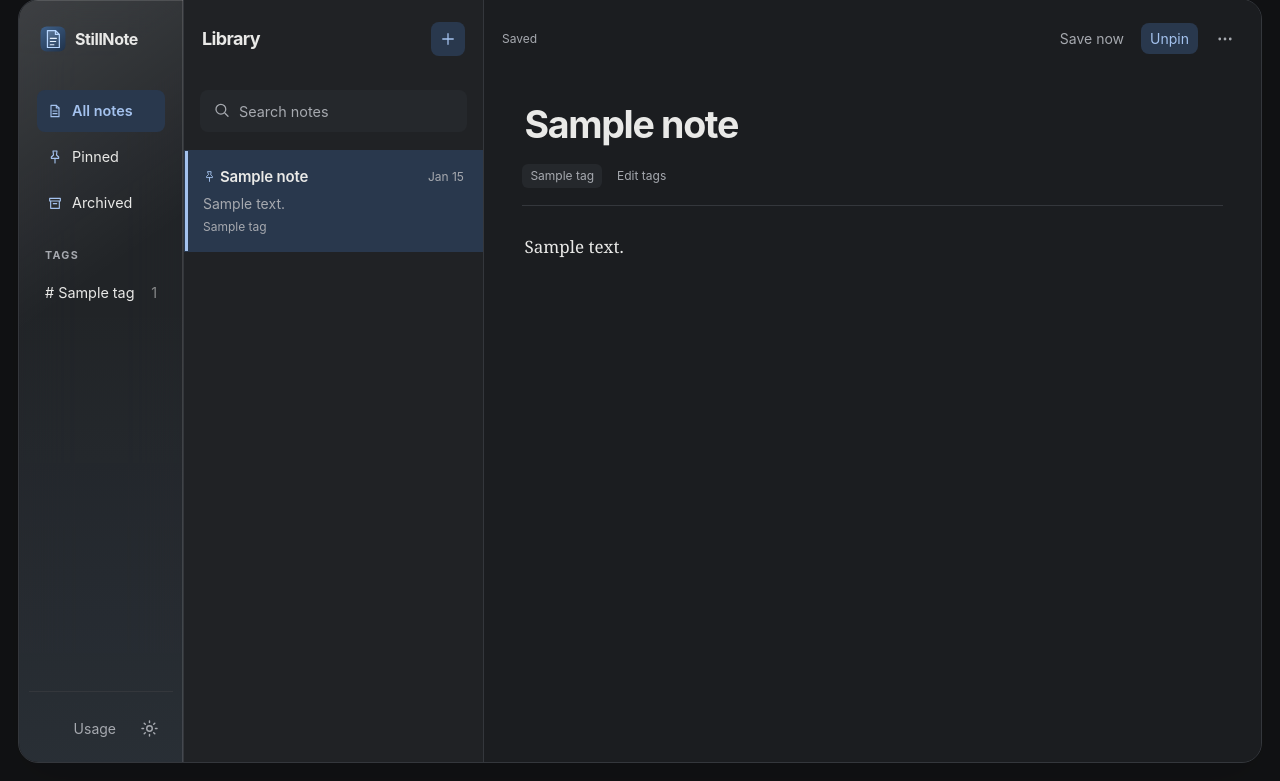
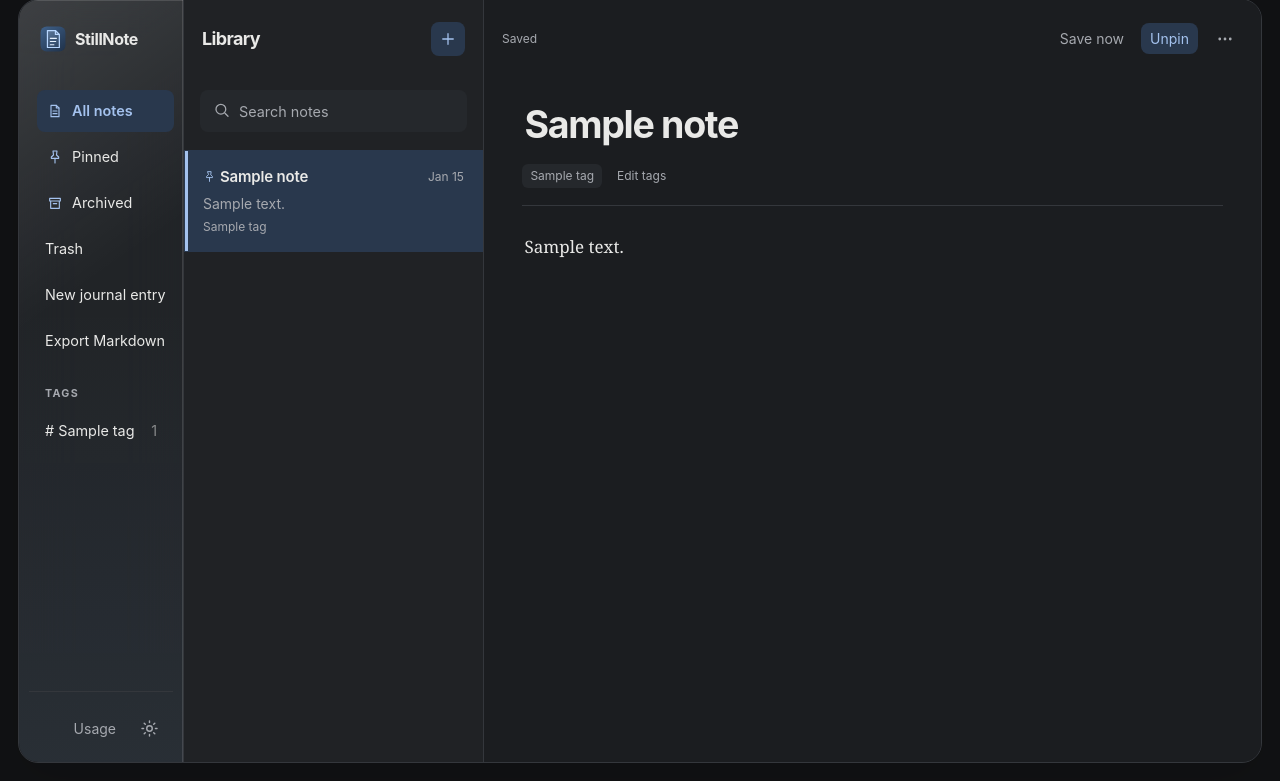
Before and after one commit to PeasantL/StillNote, a Flask app: page / in a window 1280 px wide. Shown: the part 19-800 px from the top of the page. Run offline with Flask 3, Linux system fonts and the light colour scheme; tables that the repository leaves empty hold one stand-in row (values such as "Sample post"); some libraries are stand-ins or nearby versions.

Commit message:
feat: add recoverable trash and dated journal capture

```diff
--- a/app.py
+++ b/app.py
@@ -70,6 +70,8 @@ def create_app(test_config=None):
             columns = {row["name"] for row in database.execute("PRAGMA table_info(notes)")}
             if "revision" not in columns:
                 database.execute("ALTER TABLE notes ADD COLUMN revision INTEGER NOT NULL DEFAULT 1")
+            if "deleted_at" not in columns:
+                database.execute("ALTER TABLE notes ADD COLUMN deleted_at TEXT")
             database.execute("CREATE INDEX IF NOT EXISTS note_tags_tag_idx ON note_tags(tag_id, note_id)")
 
     def note_as_dict(database, row):
@@ -87,9 +89,9 @@ def create_app(test_config=None):
         result["tags"] = [tag["name"] for tag in tags]
         return result
 
-    def get_note(database, note_id):
+    def get_note(database, note_id, include_deleted=False):
         row = database.execute("SELECT * FROM notes WHERE id = ?", (note_id,)).fetchone()
-        if row is None:
+        if row is None or (row["deleted_at"] and not include_deleted):
             abort(404)
         return row
 
@@ -177,13 +179,16 @@ def create_app(test_config=None):
         summary = request.args.get("summary") == "1"
         fields = "notes.*"
         if summary:
-            fields = "notes.id, notes.title, notes.pinned, notes.archived, notes.created_at, notes.updated_at, notes.revision, substr(notes.content, 1, 240) AS preview"
+            fields = "notes.id, notes.title, notes.pinned, notes.archived, notes.created_at, notes.updated_at, notes.revision, notes.deleted_at, substr(notes.content, 1, 240) AS preview"
         sql = f"SELECT DISTINCT {fields} FROM notes"
         parameters = []
         if tag:
             sql += " JOIN note_tags ON note_tags.note_id = notes.id JOIN tags ON tags.id = note_tags.tag_id"
-        sql += " WHERE notes.archived = ?"
-        parameters.append(archived)
+        if request.args.get("trash") == "1":
+            sql += " WHERE notes.deleted_at IS NOT NULL"
+        else:
+            sql += " WHERE notes.deleted_at IS NULL AND notes.archived = ?"
+            parameters.append(archived)
         if search:
             sql += " AND (notes.title LIKE ? ESCAPE '\\' OR notes.content LIKE ? ESCAPE '\\')"
             escaped = search.replace("\\", "\\\\").replace("%", "\\%").replace("_", "\\_")
@@ -226,7 +231,7 @@ def create_app(test_config=None):
     @app.get("/api/notes/<int:note_id>")
     def read_note(note_id):
         with connect() as database:
-            return jsonify(note_as_dict(database, get_note(database, note_id)))
+            return jsonify(note_as_dict(database, get_note(database, note_id, request.args.get("trash") == "1")))
 
     @app.patch("/api/notes/<int:note_id>")
     def update_note(note_id):
@@ -237,7 +242,9 @@ def create_app(test_config=None):
             return {"error": "No supported fields were provided."}, 400
         with connect() as database:
             database.execute("BEGIN IMMEDIATE")
-            current = get_note(database, note_id)
+            current = get_note(database, note_id, include_deleted=True)
+            if current["deleted_at"]:
+                return {"error": "This note is in Trash. Recover your draft as a new note or restore the saved note first."}, 409
             if "revision" in payload and payload["revision"] != current["revision"]:
                 return {"error": "This note changed elsewhere. Your edits are kept locally; reopen the note to review them.", "current": note_as_dict(database, current)}, 409
             title = str(payload.get("title", current["title"])).strip()[:200] or "Untitled note"
@@ -252,11 +259,48 @@ def create_app(test_config=None):
                 replace_tags(database, note_id, normalise_tags(payload["tags"]))
             return jsonify(note_as_dict(database, get_note(database, note_id)))
 
+    def check_revision(payload, current, required=False):
+        if required and "revision" not in payload:
+            abort(400, description="A revision is required.")
+        if "revision" in payload and payload["revision"] != current["revision"]:
+            abort(409, description="This note changed elsewhere. Reopen it before trying again.")
+
     @app.delete("/api/notes/<int:note_id>")
     def delete_note(note_id):
+        payload = payload_object() if request.data else {}
+        validate_fields(payload)
         with connect() as database:
-            get_note(database, note_id)
+            database.execute("BEGIN IMMEDIATE")
+            current = get_note(database, note_id)
+            check_revision(payload, current)
+            database.execute("UPDATE notes SET deleted_at = ?, revision = revision + 1 WHERE id = ?", (utc_now(), note_id))
+        return Response(status=204)
+
+    @app.post("/api/notes/<int:note_id>/restore")
+    def restore_note(note_id):
+        payload = payload_object()
+        validate_fields(payload)
+        with connect() as database:
+            database.execute("BEGIN IMMEDIATE")
+            current = get_note(database, note_id, include_deleted=True)
+            check_revision(payload, current, required=True)
+            if not current["deleted_at"]:
+                abort(409, description="This note is not in Trash.")
+            database.execute("UPDATE notes SET deleted_at = NULL, revision = revision + 1 WHERE id = ?", (note_id,))
+            return jsonify(note_as_dict(database, get_note(database, note_id)))
+
+    @app.delete("/api/notes/<int:note_id>/permanent")
+    def permanently_delete_note(note_id):
+        payload = payload_object()
+        validate_fields(payload)
+        with connect() as database:
+            database.execute("BEGIN IMMEDIATE")
+            current = get_note(database, note_id, include_deleted=True)
+            check_revision(payload, current, required=True)
+            if not current["deleted_at"]:
+                abort(409, description="Move this note to Trash before deleting it permanently.")
             database.execute("DELETE FROM notes WHERE id = ?", (note_id,))
+            database.execute("DELETE FROM tags WHERE id NOT IN (SELECT tag_id FROM note_tags)")
         return Response(status=204)
 
     @app.get("/api/tags")
@@ -267,7 +311,7 @@ def create_app(test_config=None):
                 SELECT tags.name, COUNT(note_tags.note_id) AS note_count
                 FROM tags JOIN note_tags ON note_tags.tag_id = tags.id
                 JOIN notes ON notes.id = note_tags.note_id
-                WHERE notes.archived = 0
+                WHERE notes.archived = 0 AND notes.deleted_at IS NULL
                 GROUP BY tags.id ORDER BY tags.name COLLATE NOCASE
                 """
             ).fetchall()
@@ -278,7 +322,7 @@ def create_app(test_config=None):
         memory_file = io.BytesIO()
         used_names = set()
         with connect() as database, zipfile.ZipFile(memory_file, "w", zipfile.ZIP_DEFLATED) as archive:
-            rows = database.execute("SELECT * FROM notes ORDER BY updated_at DESC").fetchall()
+            rows = database.execute("SELECT * FROM notes WHERE deleted_at IS NULL ORDER BY updated_at DESC").fetchall()
             for row in rows:
                 base = "".join(character for character in row["title"] if character.isalnum() or character in " -_").strip() or "untitled-note"
                 filename = f"{base[:80]}.md"
--- a/static/app.js
+++ b/static/app.js
@@ -8,7 +8,7 @@ const DRAFT_PREFIX = 'stillnote-draft-';
 const LAST_NOTE_KEY = 'stillnote-last-note';
 const el = Object.fromEntries([
   'notesList', 'emptyList', 'emptyEditor', 'editor', 'noteTitle', 'noteTags', 'noteContent',
-  'saveStatus', 'saveNow', 'draftNotice', 'recoverDraft', 'discardDraft', 'pinNote', 'archiveNote', 'deleteNote', 'newNote', 'search', 'tagList',
+  'newJournal', 'exportNotes', 'restoreTrash', 'permanentDelete', 'saveStatus', 'saveNow', 'draftNotice', 'recoverDraft', 'discardDraft', 'pinNote', 'archiveNote', 'deleteNote', 'newNote', 'search', 'tagList',
   'tagChips', 'editTags', 'tagEditor', 'doneTags', 'emptyNewNote', 'emptyEditorTitle', 'emptyEditorDescription', 'themeButton', 'openSidebar', 'closeSidebar', 'sidebarScrim', 'backToList', 'messageToast', 'messageText'
 ].map(id => [id, document.getElementById(id)]));
 
@@ -79,6 +79,7 @@ function displayDate(value) {
 async function loadNotes() {
   const requestId = ++state.listRequest;
   const parameters = new URLSearchParams({ summary: '1' });
+  if (state.view === 'trash') parameters.set('trash', '1');
   if (state.view === 'archived') parameters.set('archived', '1');
   if (state.search) parameters.set('q', state.search);
   if (state.tag) parameters.set('tag', state.tag);
@@ -100,7 +101,7 @@ function renderNotes() {
     </button>`;
   }).join('');
   el.emptyList.classList.toggle('d-none', state.notes.length > 0);
-  el.emptyList.textContent = state.search ? 'No matching notes.' : state.view === 'pinned' ? 'No pinned notes yet.' : state.view === 'archived' ? 'No archived notes.' : 'No notes here yet.';
+  el.emptyList.textContent = state.search ? 'No matching notes.' : state.view === 'pinned' ? 'No pinned notes yet.' : state.view === 'trash' ? 'Trash is empty.' : state.view === 'archived' ? 'No archived notes.' : 'No notes here yet.';
 }
 
 function renderTagChips() {
@@ -138,7 +139,7 @@ function showEditor(note) {
   el.noteTitle.value = note.title;
   el.noteContent.value = note.content;
   el.noteTags.value = note.tags.join(', ');
-  const draft = readDraft(note.id);
+  const draft = note.deleted_at ? null : readDraft(note.id);
   if (draft) {
     el.noteTitle.value = draft.title;
     el.noteContent.value = draft.content;
@@ -150,6 +151,10 @@ function showEditor(note) {
     el.draftNotice.classList.toggle('d-none', !state.conflict);
   }
   closeTagEditor();
+  lockEditor(false);
+  for (const button of [el.pinNote, el.archiveNote, el.deleteNote, el.saveNow, el.editTags]) button.classList.toggle('d-none', !!note.deleted_at);
+  for (const button of [el.restoreTrash, el.permanentDelete]) button.classList.toggle('d-none', !note.deleted_at);
+  if (note.deleted_at) el.saveStatus.textContent = 'In Trash — restore to edit';
   el.pinNote.setAttribute('aria-pressed', String(note.pinned));
   el.pinNote.textContent = note.pinned ? 'Unpin' : 'Pin';
   el.archiveNote.textContent = note.archived ? 'Restore' : 'Archive';
@@ -179,7 +184,7 @@ function keepDraft() {
 }
 
 function lockEditor(locked) {
-  [el.noteTitle, el.noteContent, el.noteTags].forEach(input => { input.readOnly = locked; });
+  [el.noteTitle, el.noteContent, el.noteTags].forEach(input => { input.readOnly = locked || !!state.selected?.deleted_at; });
 }
 
 async function navigate(action) {
@@ -193,7 +198,7 @@ async function navigate(action) {
 }
 
 async function selectNote(id) {
-  await navigate(async () => { showEditor(await api(`/api/notes/${id}`)); usage.record('note_open'); });
+  await navigate(async () => { showEditor(await api(`/api/notes/${id}${state.view === 'trash' ? '?trash=1' : ''}`)); usage.record('note_open'); });
 }
 
 async function restoreLastOpenedNote() {
@@ -203,7 +208,7 @@ async function restoreLastOpenedNote() {
   else { storage.remove(LAST_NOTE_KEY); showEmptyEditor(); }
 }
 
-async function createNote(initial = {}) {
+async function createNote(initial = {}, source = '') {
   await navigate(async () => {
     const note = await api('/api/notes', { method: 'POST', body: JSON.stringify(initial) });
     state.view = 'notes'; state.tag = ''; state.search = ''; el.search.value = '';
@@ -211,6 +216,7 @@ async function createNote(initial = {}) {
     await loadNotes();
     showEditor(note);
     usage.record('note_create');
+    if (source === 'journal') usage.record('journal');
     el.noteTitle.select();
   });
 }
@@ -227,7 +233,7 @@ function scheduleSave() {
 function updateListNote(note) {
   // Invalidate older responses which could put stale summaries back in the list.
   state.listRequest++;
-  const matches = note.archived === (state.view === 'archived')
+  const matches = (state.view === 'trash' ? !!note.deleted_at : !note.deleted_at && note.archived === (state.view === 'archived'))
     && (state.view !== 'pinned' || note.pinned)
     && (!state.tag || note.tags.some(tag => tag.toLowerCase() === state.tag.toLowerCase()))
     && (!state.search || `${note.title} ${note.content}`.toLowerCase().includes(state.search.toLowerCase()));
@@ -296,22 +302,23 @@ async function patchSelected(changes) {
   return success;
 }
 
-async function deleteSelected() {
-  if (!state.selected || !confirm(`Permanently delete “${state.selected.title}”?`)) return;
+async function changeTrash(action) {
+  if (!state.selected) return;
+  if (action === 'permanent' && !confirm(`Permanently delete “${state.selected.title}”? This cannot be undone.`)) return;
   await navigate(async () => {
-    await api(`/api/notes/${state.selected.id}`, { method: 'DELETE' });
+    const id = state.selected.id;
+    const suffix = action === 'trash' ? '' : `/${action}`;
+    await api(`/api/notes/${id}${suffix}`, {
+      method: action === 'restore' ? 'POST' : 'DELETE',
+      body: JSON.stringify({ revision: state.selected.revision })
+    });
+    if (action !== 'permanent') usage.record(action);
+    if (action === 'permanent') storage.remove(DRAFT_PREFIX + id);
     state.selected = null;
     storage.remove(LAST_NOTE_KEY);
-    state.view = 'notes'; state.tag = ''; state.search = ''; el.search.value = '';
-    setActiveView();
+    showEmptyEditor();
     await Promise.all([loadNotes(), loadTags()]);
-    const newestNote = state.notes.reduce((newest, note) => (
-      !newest || note.created_at > newest.created_at ? note : newest
-    ), null);
-    if (newestNote) showEditor(await api(`/api/notes/${newestNote.id}`));
-    else {
-      showEmptyEditor();
-    }
+    showMessage(action === 'trash' ? 'Moved to Trash. You can restore it from the sidebar.' : action === 'restore' ? 'Note restored to its previous library.' : 'Note permanently deleted.');
   });
 }
 
@@ -333,6 +340,7 @@ async function loadTags() {
 }
 
 function setActiveView() {
+  document.querySelector('.browser-title').textContent = state.tag ? `# ${state.tag}` : ({notes: 'Library', pinned: 'Pinned', archived: 'Archived', trash: 'Trash'}[state.view] || 'Library');
   document.querySelectorAll('[data-view]').forEach(button => button.classList.toggle('active', button.dataset.view === state.view && !state.tag));
 }
 
@@ -375,7 +383,9 @@ el.archiveNote.addEventListener('click', async () => {
   el.editor.classList.add('d-none'); el.emptyEditor.classList.remove('d-none');
   await loadNotes();
 });
-el.deleteNote.addEventListener('click', deleteSelected);
+el.deleteNote.addEventListener('click', () => changeTrash('trash'));
+el.restoreTrash.addEventListener('click', () => changeTrash('restore'));
+el.permanentDelete.addEventListener('click', () => changeTrash('permanent'));
 el.search.addEventListener('input', () => {
   clearTimeout(state.listTimer);
   state.listTimer = setTimeout(async () => { state.search = el.search.value.trim(); if (state.search) usage.record('search'); try { await loadNotes(); } catch (error) { showMessage(error.message); } }, 200);
@@ -461,3 +471,18 @@ Promise.all([loadNotes(), loadTags()])
   .then(restoreLastOpenedNote)
   .catch(error => showMessage(error.message))
   .finally(revealApp);
+
+el.newJournal.addEventListener('click', () => {
+  const today = new Date();
+  const date = `${today.getFullYear()}-${String(today.getMonth() + 1).padStart(2, '0')}-${String(today.getDate()).padStart(2, '0')}`;
+  closeSidebar();
+  createNote({ title: `Diary - ${date}`, tags: ['Diary'] }, 'journal');
+});
+el.exportNotes.addEventListener('click', () => navigate(async () => {
+  const response = await fetch('/export/notes.zip');
+  if (!response.ok) throw new Error('Export failed. Please try again.');
+  const url = URL.createObjectURL(await response.blob());
+  const link = document.createElement('a'); link.href = url; link.download = 'notes-export.zip'; link.click();
+  setTimeout(() => URL.revokeObjectURL(url), 1000);
+  usage.record('export');
+}));
--- a/templates/index.html
+++ b/templates/index.html
@@ -37,6 +37,9 @@
           <span class="nav-icon"><svg viewBox="0 0 24 24" aria-hidden="true"><path d="M4 5h16v4H4zM5.5 9h13v11h-13z"/><path d="M9.5 13h5"/></svg></span>
           Archived
         </button>
+        <button class="nav-link text-start" data-view="trash">Trash</button>
+        <button class="nav-link text-start" id="newJournal">New journal entry</button>
+        <button class="nav-link text-start" id="exportNotes">Export Markdown</button>
       </nav>
       <div class="sidebar-heading px-3 mt-4 mb-2">Tags</div>
       <nav id="tagList" class="nav nav-pills flex-column px-2 gap-1"></nav>
@@ -88,7 +91,9 @@
             <ul class="dropdown-menu dropdown-menu-end">
               <li><button class="dropdown-item" id="archiveNote">Archive</button></li>
               <li><hr class="dropdown-divider"></li>
-              <li><button class="dropdown-item danger-button" id="deleteNote">Delete note</button></li>
+              <li><button class="dropdown-item danger-button" id="deleteNote">Move to Trash</button></li>
+              <li><button class="dropdown-item d-none" id="restoreTrash">Restore from Trash</button></li>
+              <li><button class="dropdown-item danger-button d-none" id="permanentDelete">Delete permanently</button></li>
             </ul>
           </div>
         </header>
```
Also changed, not shown: docs/IMPROVEMENT_PLAN.md (+7 -0 lines), tests/test_app.py (+41 -0 lines), tests/test_editor.py (+20 -0 lines), README.md.
